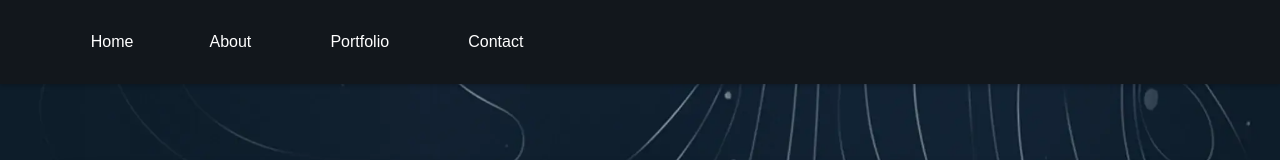
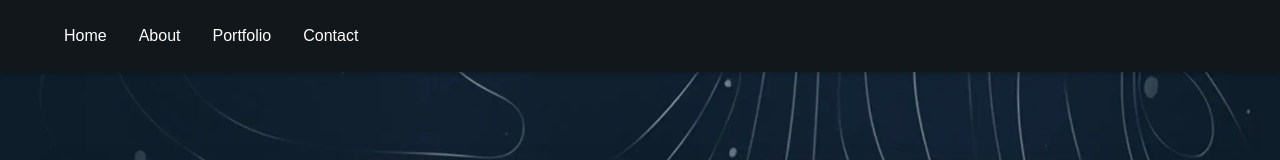
Before and after one commit to Oosh74/portfolio-vite, a React (Vite) app: page / in a window 1280 px wide. Shown: the top 160 px of the page. Built offline with nearby package versions, Linux system fonts and the light colour scheme.

Commit message:
Various CSS improvements

```diff
--- a/src/App.css
+++ b/src/App.css
@@ -99,19 +99,23 @@
   display: flex;
   align-content: flex-start;
   justify-content: flex-start;
+  align-items: center;
   background-color: #12171c;
-  height: 100%;
+  min-height: 72px;
   position: sticky;
   top: 0;
-  width: 100%;
   z-index: 9998;
   box-shadow: 0 2px 4px 0 rgba(0, 0, 0, 0.2);
-  margin: 0px;
-  padding: 0px;
+  margin: 0;
+  padding: 0 0 0 4rem;
+  flex-basis: 100vw;
 }
 
 .nav-links {
-  padding-left: 3.3em;
+  display: flex;
+  align-items: center;
+  justify-content: center;
+  gap: 2rem;
 }
 
 .selected {
@@ -120,14 +124,16 @@
 
 .nav-links button {
   color: white;
-  display: inline-block;
-  margin: 2em;
+  /* display: inline-block; */
+  /* margin-left: 2em; */
   background: none;
   border: none;
   cursor: pointer;
   outline: none;
   transition: all 0.45s ease-Out;
   font-size: 1rem;
+  margin: 0;
+  padding: 0;
 }
 
 .nav-links button:hover {
--- a/src/App.jsx
+++ b/src/App.jsx
@@ -32,16 +32,16 @@ function App() {
       </div>
       {/* ----About----- */}
       <div className="wrapper">
-        <div ref={aboutRef}>
+        <div className='refWrapper' ref={aboutRef}>
           <About />
         </div>
         {/* ----Portfolio----- */}
-        <div ref={portfolioRef}>
+        <div className='refWrapper' ref={portfolioRef}>
           <Portfolio />
         </div>
         {/* ----Contact/Footer----- */}
-        <div ref={contactRef}>
-          <Contact />
+        <div className='refWrapper' ref={contactRef}>
+          <Contact/>
         </div>
       </div>
     </div>
--- a/src/components/navbar.jsx
+++ b/src/components/navbar.jsx
@@ -1,6 +1,6 @@
-import { useState, useEffect, useRef } from 'react';
+import React, { useState, useEffect, useRef } from 'react';
 
-const Navbar = ({ /*headerProp,*/ ...props }) => {
+const Navbar = ({ headerProp, ...props }) => {
   const headerRef = useRef(null);
   const [visibleSection, setVisibleSection] = useState();
 
@@ -27,7 +27,7 @@ const Navbar = ({ /*headerProp,*/ ...props }) => {
       const { height: headerHeight } = getDimensions(headerRef.current);
       const scrollPosition = window.scrollY + headerHeight;
 
-      const selected = props.props.find(({ /*section,*/ ref }) => {
+      const selected = props.props.find(({ section, ref }) => {
         const ele = ref.current;
         if (ele) {
           const { offsetBottom, offsetTop } = getDimensions(ele);
--- a/src/index.css
+++ b/src/index.css
@@ -78,6 +78,8 @@ body {
   align-items: center;
   justify-content: space-around;
   padding-bottom: 80px;
+  padding-left: 4rem;
+  padding-right: 4rem;
 }
 
 .headerContainer {
@@ -114,11 +116,18 @@ body {
   box-shadow: inset 0 0 5px #12171c;
 }
 
+.refWrapper {
+  width: 100%;
+  height: calc(100% - 72px);
+  margin: 0;
+  padding: 0;
+  background-color: orange;
+}
+
 .contentContainer {
   display: flex;
   flex-direction: column;
-  width: 90vw;
-  height: auto;
+  width: 100%;
   color: white;
   margin-top: 72px;
   background: #1d2227;
```
